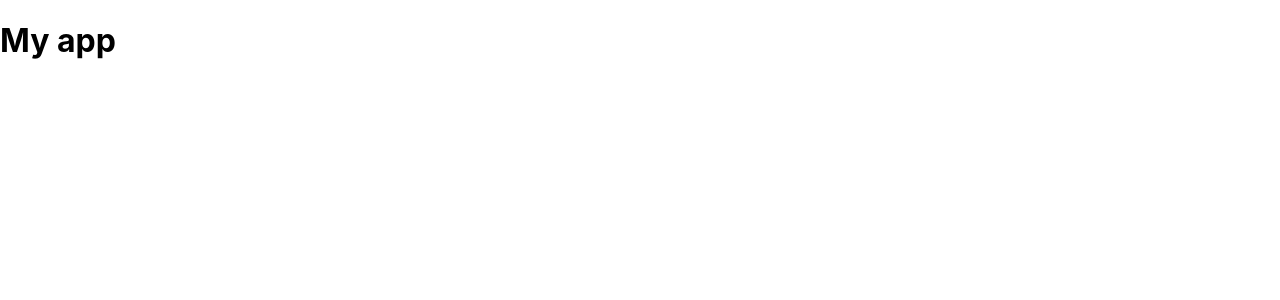
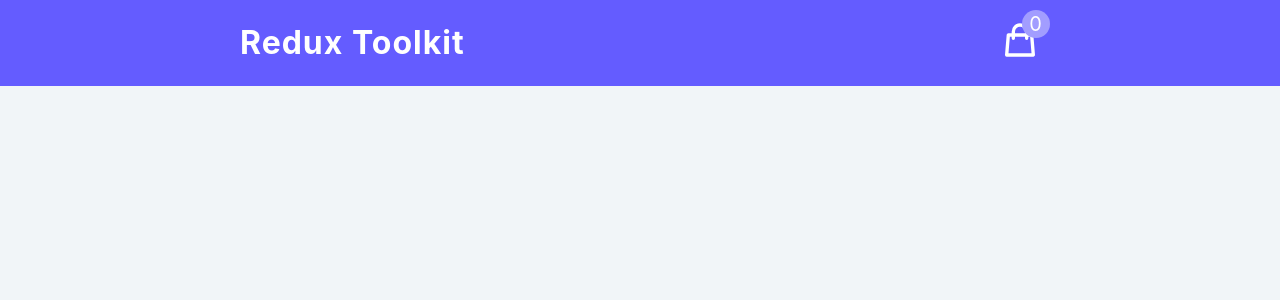
Before and after one commit to belvip/Redux-Toolkit, a React (Create React App) app: page / in a window 1280 px wide. Shown: the top 300 px of the page. Built offline with nearby package versions, Linux system fonts and the light colour scheme.

Commit message:
Hero Icon

```diff
--- a/src/App.js
+++ b/src/App.js
@@ -1,9 +1,12 @@
 import React from 'react';
+import Navbar from './components/Navbar';
 
 
 function App() {
   return (
-    <h1>My app</h1>
+    <main>
+      <Navbar />
+    </main>
   )
 }
 
--- a/src/app/store.js
+++ b/src/app/store.js
@@ -2,5 +2,8 @@
 import cartReducer from '../features/cart/cartSlice';
 
 export const store = configureStore({
-  reducer: cartReducer,
+  // reducer: cartReducer,
+  reducer : {
+    cart: cartReducer,
+  }
 });
--- /dev/null
+++ b/src/cartItems.js
@@ -0,0 +1,31 @@
+const cartItems = [
+    {
+        id: 'rec1JZlfCIBOPdcT2',
+        title: 'Samsung Galaxy S8',
+        price: '399.99',
+        img: 'https://images2.imgbox.com/c2/14/zedmXgs6_o.png',
+        amount: 1,
+    },
+    {
+        id: 'recB6qcHPxb62YJ75',
+        title: 'google pixel',
+        price: '499.99',
+        img: 'https://images2.imgbox.com/fb/3d/O4TPmhlt_o.png',
+        amount: 1,
+    },
+    {
+        id: 'recdRxBsE14Rr2VuJ',
+        title: 'Xiaomi Redmi Note 2',
+        price: '699.99',
+        img: 'https://images2.imgbox.com/4f/3d/WN3GvciF_o.png',
+        amount: 1,
+    },
+    {
+        id: 'recwTo160XST3PIoW',
+        title: 'Samsung Galaxy S7',
+        price: '599.99 ',
+        img: 'https://images2.imgbox.com/2e/7c/yFsJ4Zkb_o.png',
+        amount: 1,
+    },
+];
+    export default cartItems;
--- /dev/null
+++ b/src/components/Navbar.js
@@ -0,0 +1,24 @@
+import {CartIcon} from '../icons';
+import { useSelector } from 'react-redux';
+
+import React from 'react'
+
+const Navbar = () => {
+    const { amount } = useSelector((store) => store.cart);
+
+    return (
+        <nav>
+            <div className="nav-center">
+                <h3>redux toolkit</h3>
+                <div className="nav-container">
+                    <CartIcon />
+                    <div className="amount-container">
+                        <p className='total-amount'>{amount}</p>
+                    </div>
+                </div>
+            </div>
+        </nav>
+    )
+}
+
+export default Navbar
--- a/src/features/cart/cartSlice.js
+++ b/src/features/cart/cartSlice.js
@@ -1,7 +1,8 @@
 import { createSlice } from "@reduxjs/toolkit";
+import cartItems from "../../cartItems";
 
 const initialState = {
-    cartItems : [],
+    cartItems : cartItems,
     amount: 0,
     total: 0,
     isLoading: true,
--- /dev/null
+++ b/src/icons.js
@@ -0,0 +1,20 @@
+import React from 'react'
+
+export const CartIcon = () => {
+    return (
+        <svg
+            xmlns='http://www.w3.org/2000/svg'
+            className='h-6 w-6 '
+            fill='none'
+            viewBox='0 0 24 24'
+            stroke='currentColor'
+            strokeWidth={2}
+            >
+            <path
+                strokeLinecap='round'
+                strokeLinejoin='round'
+                d='M16 11V7a4 4 0 00-8 0v4M5 9h14l1 12H4L5 9z'
+            />
+        </svg>
+    )
+}
--- a/src/index.css
+++ b/src/index.css
@@ -1,13 +1,309 @@
+/*
+===============
+Variables
+===============
+*/
+
+:root {
+  --clr-primary: #645cff;
+  --clr-primary-dark: #282566;
+  --clr-primary-light: #a29dff;
+  --clr-grey-1: #102a42;
+  --clr-grey-5: #617d98;
+  --clr-grey-10: #f1f5f8;
+  --clr-white: #fff;
+  --clr-red-dark: hsl(360, 67%, 44%);
+  --clr-red-light: hsl(360, 71%, 66%);
+  --transition: all 0.3s linear;
+  --spacing: 0.25rem;
+  --radius: 0.25rem;
+  --large-screen-width: 1170px;
+  --small-screen-width: 90vw;
+  --fixed-width: 50rem;
+}
+* {
+  margin: 0;
+  padding: 0;
+  box-sizing: border-box;
+}
 body {
-  margin: 0;
-  font-family: -apple-system, BlinkMacSystemFont, 'Segoe UI', 'Roboto', 'Oxygen',
-    'Ubuntu', 'Cantarell', 'Fira Sans', 'Droid Sans', 'Helvetica Neue',
-    sans-serif;
-  -webkit-font-smoothing: antialiased;
-  -moz-osx-font-smoothing: grayscale;
+  font-family: -apple-system, BlinkMacSystemFont, 'Segoe UI', Roboto, Oxygen,
+    Ubuntu, Cantarell, 'Open Sans', 'Helvetica Neue', sans-serif;
+  background: var(--clr-grey-10);
+  color: var(--clr-grey-1);
+  line-height: 1.5;
+  font-size: 0.875rem;
+}
+a {
+  text-decoration: none;
+}
+img {
+  width: 100%;
+  display: block;
+}
+h1,
+h2,
+h3,
+h4 {
+  letter-spacing: var(--spacing);
+  text-transform: capitalize;
+  line-height: 1.25;
+  margin-bottom: 0.75rem;
+}
+h1 {
+  font-size: 3rem;
+}
+h2 {
+  font-size: 2rem;
+}
+h3 {
+  font-size: 1.5rem;
+}
+h4 {
+  font-size: 0.875rem;
+}
+p {
+  margin-bottom: 1.25rem;
+}
+@media screen and (min-width: 800px) {
+  h1 {
+    font-size: 4rem;
+  }
+  h2 {
+    font-size: 2.5rem;
+  }
+  h3 {
+    font-size: 2rem;
+  }
+  h4 {
+    font-size: 1rem;
+  }
+  body {
+    font-size: 1rem;
+  }
+  h1,
+  h2,
+  h3,
+  h4 {
+    line-height: 1;
+  }
+}
+/* more global css */
+
+.btn {
+  text-transform: uppercase;
+  background: var(--clr-primary);
+  color: var(--clr-white);
+  padding: 0.375rem 0.75rem;
+  letter-spacing: var(--spacing);
+  display: inline-block;
+  font-weight: 700;
+  transition: var(--transition);
+  font-size: 0.875rem;
+  border: none;
+  cursor: pointer;
+  box-shadow: 0 1px 3px rgba(0, 0, 0, 0.2);
+}
+.btn:hover {
+  color: var(--clr-primary);
+  background: var(--clr-primary-light);
 }
 
-code {
-  font-family: source-code-pro, Menlo, Monaco, Consolas, 'Courier New',
-    monospace;
+/*
+===============
+Navbar
+===============
+*/
+.loading {
+  text-align: center;
+  margin-top: 5rem;
 }
+nav {
+  background: var(--clr-primary);
+  padding: 1.25rem 2rem;
+}
+.nav-center {
+  max-width: var(--fixed-width);
+  width: 100%;
+  margin: 0 auto;
+  display: flex;
+  justify-content: space-between;
+  align-items: center;
+}
+nav h3 {
+  margin-bottom: 0;
+  letter-spacing: 1px;
+  color: var(--clr-white);
+}
+.nav-container {
+  display: block;
+  position: relative;
+}
+nav svg {
+  width: 40px;
+  color: var(--clr-white);
+}
+.amount-container {
+  position: absolute;
+  top: -0.6rem;
+  right: -0.6rem;
+  width: 1.75rem;
+  height: 1.75rem;
+  border-radius: 50%;
+  background: var(--clr-primary-light);
+  display: flex;
+  align-items: center;
+  justify-content: center;
+}
+.total-amount {
+  color: var(--clr-white);
+  margin-bottom: 0;
+  font-size: 1.25rem;
+}
+/*
+===============
+Cart
+===============
+*/
+.cart {
+  min-height: calc(100vh - 120px);
+  width: 90vw;
+  margin: 0 auto;
+  margin-top: 40px;
+  padding: 2.5rem 0;
+  max-width: var(--fixed-width);
+}
+.cart h2 {
+  text-transform: uppercase;
+  text-align: center;
+  margin-bottom: 3rem;
+}
+.empty-cart {
+  text-transform: lowercase;
+  color: var(--clr-grey-5);
+  margin-top: 1rem;
+  text-align: center;
+}
+.cart footer {
+  margin-top: 4rem;
+  text-align: center;
+}
+.cart-total h4 {
+  text-transform: capitalize;
+  display: flex;
+  justify-content: space-between;
+  margin-top: 1rem;
+}
+.clear-btn,
+.confirm-btn {
+  background: transparent;
+  padding: 0.5rem 1rem;
+  color: var(--clr-red-dark);
+  border: 1px solid var(--clr-red-dark);
+  margin-top: 2.25rem;
+  border-radius: var(--radius);
+}
+.clear-btn:hover {
+  background: var(--clr-red-light);
+  color: var(--clr-red-dark);
+  border-color: var(--clr-red-light);
+}
+.confirm-btn {
+  border-color: var(--clr-primary);
+  color: var(--clr-primary);
+}
+/*
+===============
+Cart Item
+===============
+*/
+.cart-item {
+  display: grid;
+  align-items: center;
+  grid-template-columns: auto 1fr auto;
+  grid-column-gap: 1.5rem;
+  margin: 1.5rem 0;
+}
+.cart-item img {
+  width: 5rem;
+  height: 5rem;
+  object-fit: cover;
+}
+.cart-item h4 {
+  margin-bottom: 0.5rem;
+  font-weight: 500;
+  letter-spacing: 2px;
+}
+.item-price {
+  color: var(--clr-grey-5);
+}
+.remove-btn {
+  color: var(--clr-primary);
+  letter-spacing: var(--spacing);
+  cursor: pointer;
+  font-size: 0.85rem;
+  background: transparent;
+  border: none;
+  margin-top: 0.375rem;
+  transition: var(--transition);
+}
+.remove-btn:hover {
+  color: var(--clr-primary-light);
+}
+.amount-btn {
+  width: 24px;
+  background: transparent;
+  border: none;
+  cursor: pointer;
+}
+.amount-btn svg {
+  color: var(--clr-primary);
+}
+.amount-btn:hover svg {
+  color: var(--clr-primary-light);
+}
+.amount {
+  text-align: center;
+  margin-bottom: 0;
+  font-size: 1.25rem;
+  line-height: 1;
+}
+hr {
+  background: var(--clr-grey-5);
+  border-color: transparent;
+  border-width: 0.25px;
+}
+
+.modal-container {
+  position: fixed;
+  top: 0;
+  left: 0;
+  width: 100%;
+  height: 100%;
+  background: rgba(0, 0, 0, 0.7);
+  z-index: 10;
+  display: flex;
+  align-items: center;
+  justify-content: center;
+}
+
+.modal {
+  background: var(--clr-white);
+  width: 80vw;
+  max-width: 400px;
+  border-radius: var(--radius);
+  padding: 2rem 1rem;
+  text-align: center;
+}
+.modal h4 {
+  margin-bottom: 0;
+  line-height: 1.5;
+}
+.modal .clear-btn,
+.modal .confirm-btn {
+  margin-top: 1rem;
+}
+.btn-container {
+  display: flex;
+  justify-content: space-around;
+}
```
Also changed, not shown: src/components/CartContainer.js (added), 1 other file (tests, documents, lock files or other folders).
